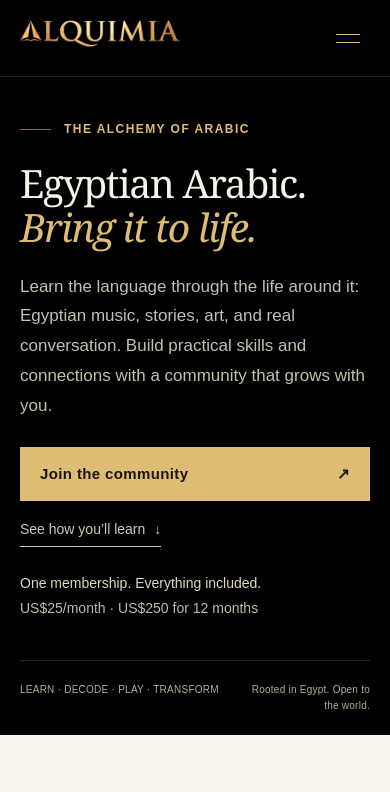
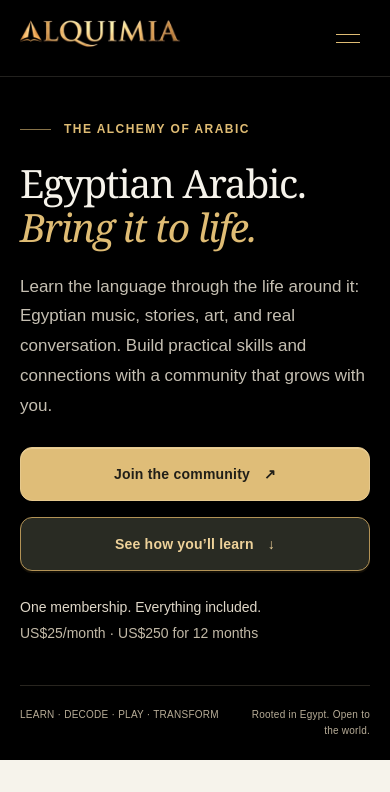
Before and after one commit to abdelhayalm/alquimia, a website: page index.html in a window 390 px wide. Shown: the top 792 px of the page. Drawn offline with Linux system fonts and the light colour scheme.

Commit message:
Center CTAs and unify rounded gold button interactions across all pages

```diff
--- /dev/null
+++ b/cta.css
@@ -0,0 +1,62 @@
+/* Álquimia 4.3 — shared, centered calls to action. */
+body :is(main, .mobile-join, .checkout-dialog) :is(.button, .text-link),
+body .nav-join {
+  display: flex;
+  width: fit-content;
+  max-width: 100%;
+  min-height: 54px;
+  align-items: center;
+  justify-content: center;
+  align-self: center;
+  gap: 14px;
+  margin-inline: auto;
+  padding: 15px 25px;
+  border: 1px solid #a98443;
+  border-radius: 12px;
+  background: #f8f4eb;
+  color: #363124;
+  font: 600 15px/1.45 var(--sans);
+  letter-spacing: .015em;
+  text-align: center;
+  text-decoration: none;
+  white-space: normal;
+  box-shadow: 0 2px 0 #aa85431c;
+  transition: transform .22s ease, background-color .22s ease, color .22s ease, box-shadow .22s ease, border-color .22s ease;
+}
+body :is(main, .mobile-join, .checkout-dialog) .button-gold,
+body .nav-join { background: #dfbd78; color: #211f18; border-color: #e6c98e; box-shadow: inset 0 1px 0 #fff4d755, 0 4px 12px #00000012; }
+body main .button-dark, body .checkout-dialog .checkout-submit { background: #28291f; color: #fff3d9; border-color: #aa8543; }
+body :is(.hero, .founder, .founder-section, .editorial-closing, .closing, .chapter-hero, .founder-copy) .text-link { background: #292b23; color: #eed29a; border-color: #b39356; }
+body main :is(.button, .text-link) > span[aria-hidden], body .nav-join > span { flex: 0 0 auto; transition: transform .22s ease; }
+body :is(.hero-actions, .chapter-actions) { justify-content: center; align-items: center; gap: 16px; }
+body .experience-bottom { flex-direction: column; justify-content: center; text-align: center; gap: 18px; }
+body .annual-support { flex-direction: column; align-items: center; text-align: center; gap: 22px; }
+body .annual-support .text-link { white-space: normal; }
+body .chapter-home-link { text-align: center; }
+body .price-card .button, body .checkout-dialog .checkout-submit { width: 100%; justify-content: center; }
+body .checkout-submit .checkout-arrow { margin-left: 0; }
+body :is(.mission-tabs, .chapter-tabs) { justify-content: center; gap: 6px; }
+body :is(.mission-tabs, .chapter-tabs) button { border-radius: 9px; text-align: center; }
+body .currency-switch { margin-inline: auto; }
+body main [id] { scroll-margin-top: calc(var(--header-height, 85px) + 24px); }
+body :is(.button, .text-link, .nav-join):focus-visible,
+body :is(.mission-tabs, .chapter-tabs) button:focus-visible { outline: 3px solid #b08535; outline-offset: 5px; }
+@media (hover: hover) and (pointer: fine) {
+  body :is(main, .mobile-join, .checkout-dialog) :is(.button, .text-link):hover,
+  body .nav-join:hover { transform: translateY(-3px); background: #2d3027; color: #f8dfac; border-color: #c5a365; box-shadow: 0 9px 20px #28271924; }
+  body :is(.hero, .founder-copy, .chapter-hero, .editorial-closing, .closing) :is(.button, .text-link):hover,
+  body .checkout-dialog .checkout-submit:hover { background: #f0d397 !important; color: #211f18; border-color: #f5dfa9; box-shadow: 0 8px 24px #dfbd7824; }
+  body main :is(.button, .text-link):hover > span[aria-hidden], body .nav-join:hover > span { transform: translate(2px, -1px); }
+}
+body :is(main, .mobile-join, .checkout-dialog) :is(.button, .text-link):active { transform: translateY(0); box-shadow: none; }
+body .checkout-submit:disabled { transform: none; box-shadow: none; }
+@media (max-width: 600px) {
+  body :is(.hero-actions, .chapter-actions) { flex-direction: column; }
+  body :is(.hero-actions, .chapter-actions) > :is(.button, .text-link) { width: 100%; max-width: 360px; align-self: center; }
+  body :is(main, .checkout-dialog) :is(.button, .text-link) { font-size: 14px; padding: 14px 18px; }
+  body .mobile-join .button { min-height: 46px; padding: 11px 20px; }
+}
+@media (prefers-reduced-motion: reduce) {
+  body :is(.button, .text-link, .nav-join), body main :is(.button, .text-link) > span[aria-hidden] { transition: none; }
+  body :is(main, .mobile-join, .checkout-dialog) :is(.button, .text-link):hover, body .nav-join:hover { transform: none; }
+}
--- a/index.html
+++ b/index.html
@@ -16,6 +16,7 @@
   <link rel="stylesheet" href="checkout.css?v=4.2">
   <script src="script.js?v=4.2" defer></script>
   <script type="module" src="checkout.js?v=4.2"></script>
+  <link rel="stylesheet" href="cta.css?v=4.3">
 </head>
 <body>
   <svg class="icon-defs" xmlns="http://www.w3.org/2000/svg" aria-hidden="true" width="0" height="0" focusable="false">
```
Also changed, not shown: about.html (+1 -0 lines), method.html (+1 -0 lines).
